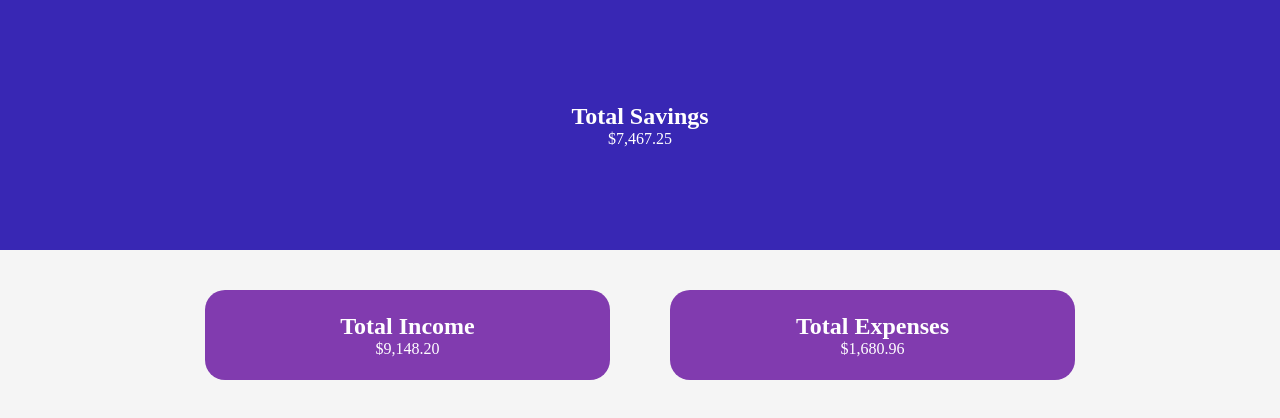
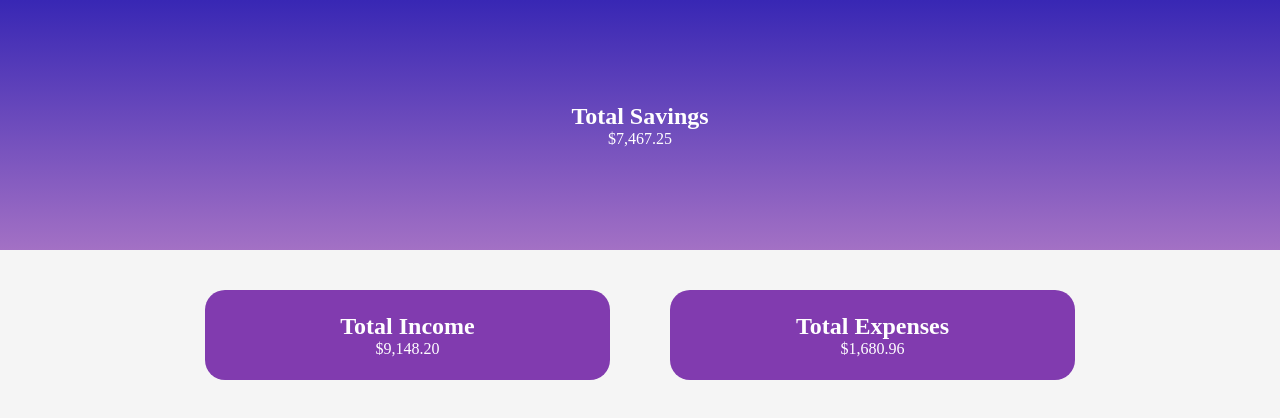
Before and after one commit to arontolentino/finate, a Vue app: page / in a window 1280 px wide. Shown: the top 418 px of the page. Built offline with nearby package versions, Linux system fonts and the light colour scheme.

Commit message:
Add background gradient to header

```diff
--- a/src/App.vue
+++ b/src/App.vue
@@ -63,7 +63,7 @@ body {
   justify-content: center;
   align-items: center;
   height: 250px;
-  background-color: #3827b4;
+  background-image: linear-gradient(#3827b4, hsla(276, 74%, 37%, 0.6));
   color: #fff;
 }
 
```
Also changed, not shown: 1 other file (tests, documents, lock files or other folders).
